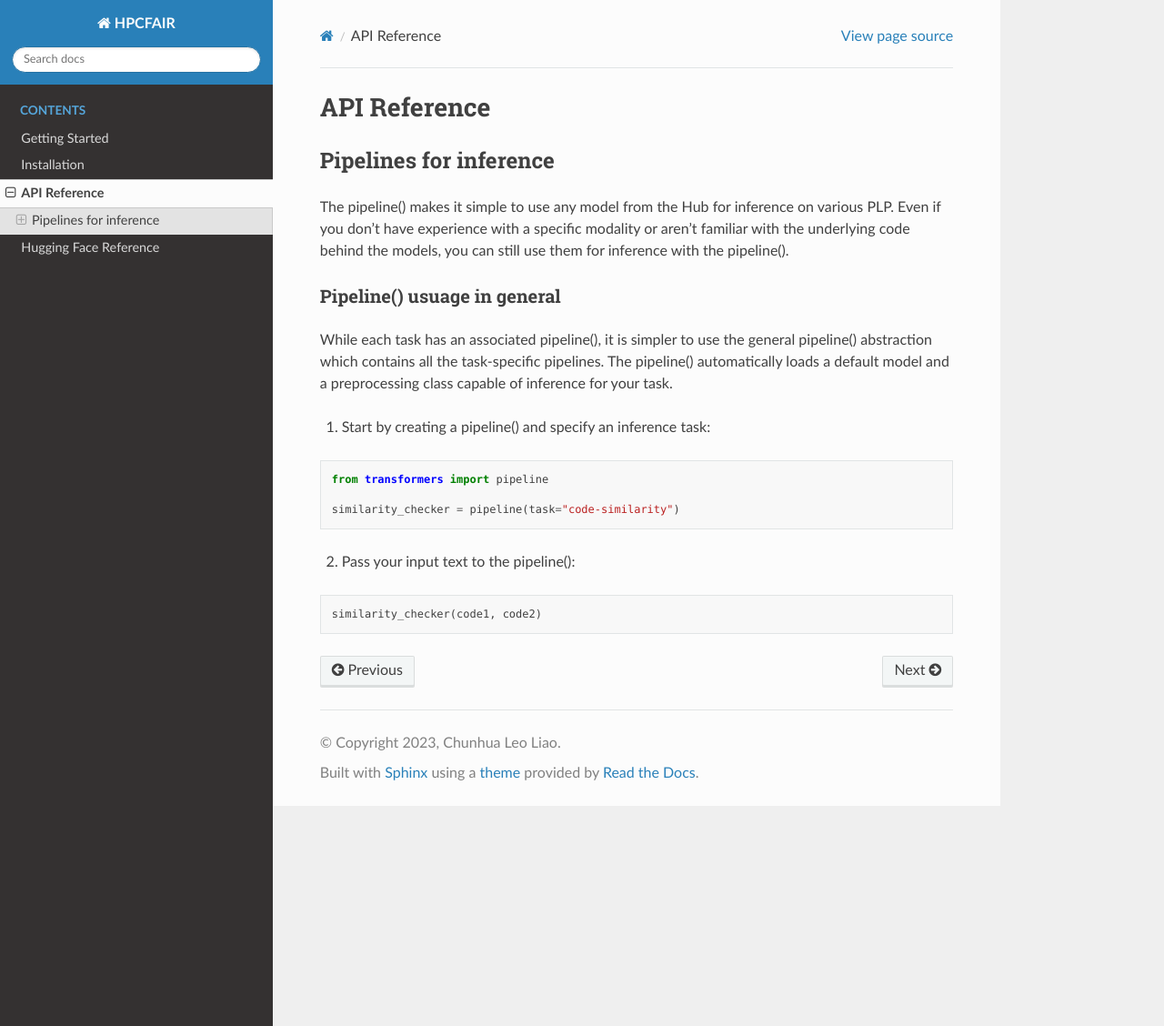
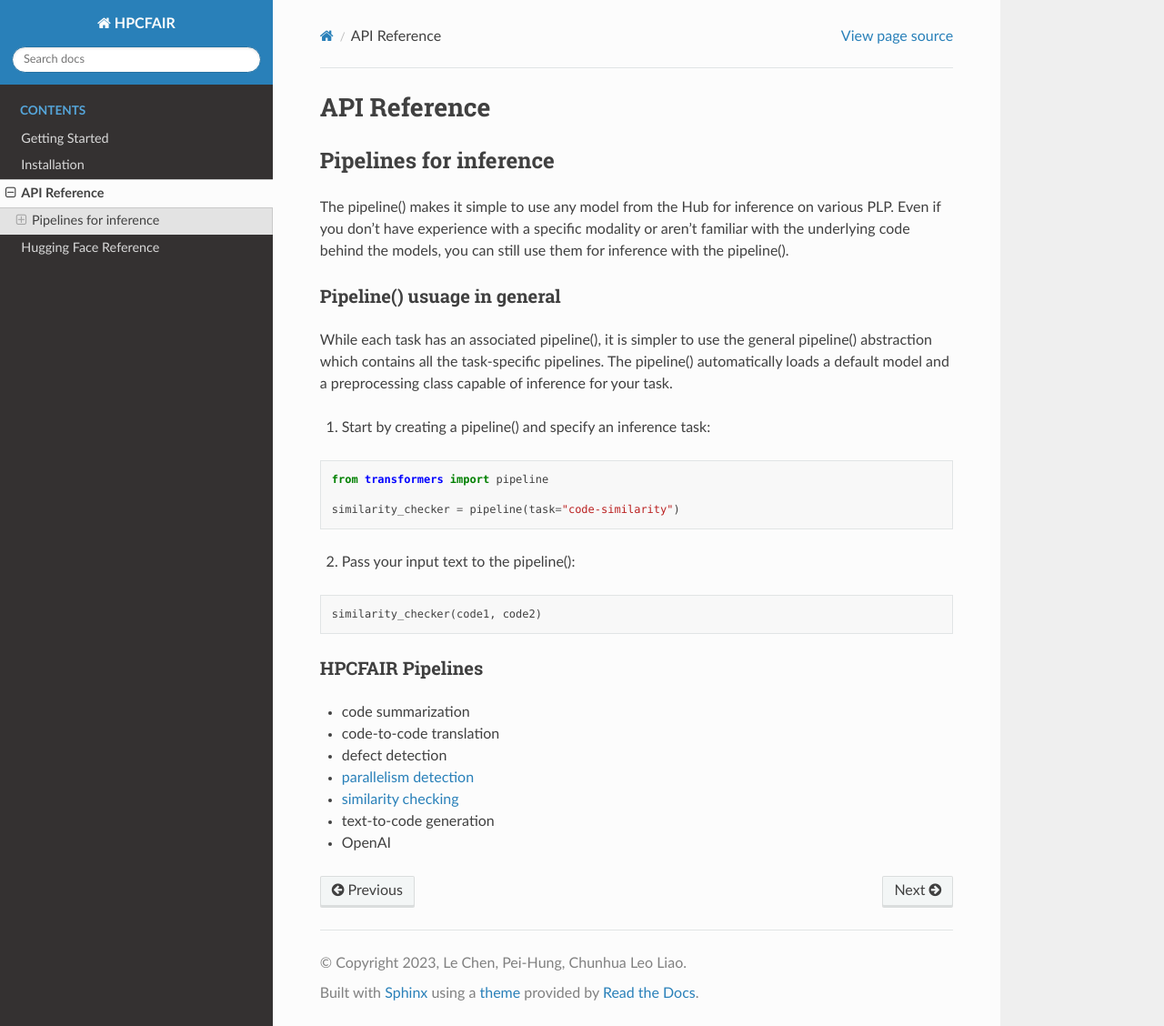
Before and after one commit to HPC-FAIR/docs, a Sphinx documentation site: the page built from source/index/api_reference.md, in a window 1280 px wide and 1128 px high. Shown: the whole window at 91% size. Built offline with Sphinx 7.4.7 and the Read the Docs theme 2.0.0, drawn with Linux system fonts in a browser that asks for light colours.

Commit message:
update: pipeline page; webhook

````diff
--- a/source/conf.py
+++ b/source/conf.py
@@ -8,7 +8,7 @@
 import sphinx_rtd_theme
 
 project = 'HPCFAIR'
-copyright = '2023, Chunhua Leo Liao'
+copyright = '2023, Le Chen, Pei-Hung, Chunhua Leo Liao'
 author = 'Le Chen, Pei-Hung, Chunhua Leo Liao'
 
 # -- General configuration ---------------------------------------------------
--- a/source/index/api_reference.md
+++ b/source/index/api_reference.md
@@ -15,3 +15,20 @@ similarity_checker = pipeline(task="code-similarity")
 ```python
 similarity_checker(code1, code2)
 ```
+
+### HPCFAIR Pipelines
+
+```{toctree}
+:maxdepth: 0
+:hidden:
+../pipelines/similarity_checking.md
+../pipelines/parallelism.md
+```
+
+- code summarization
+- code-to-code translation
+- defect detection
+- [parallelism detection](../pipelines/parallelism.md)
+- [similarity checking](../pipelines/similarity_checking.md)
+- text-to-code generation
+- OpenAI
````
Also changed, not shown: source/index/getting_started.md (+0 -1 lines), source/index/installation.md (+1 -1 lines).
